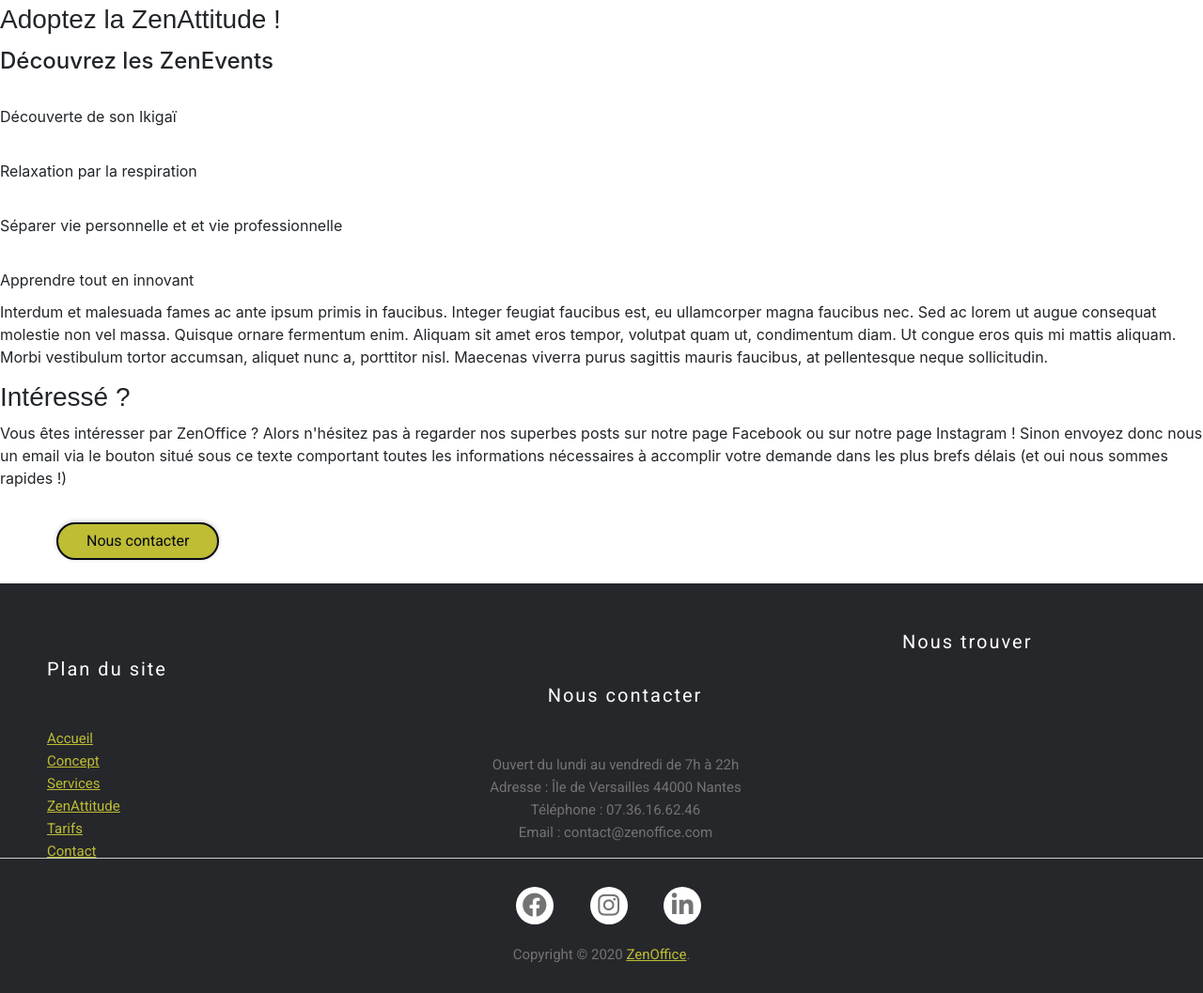
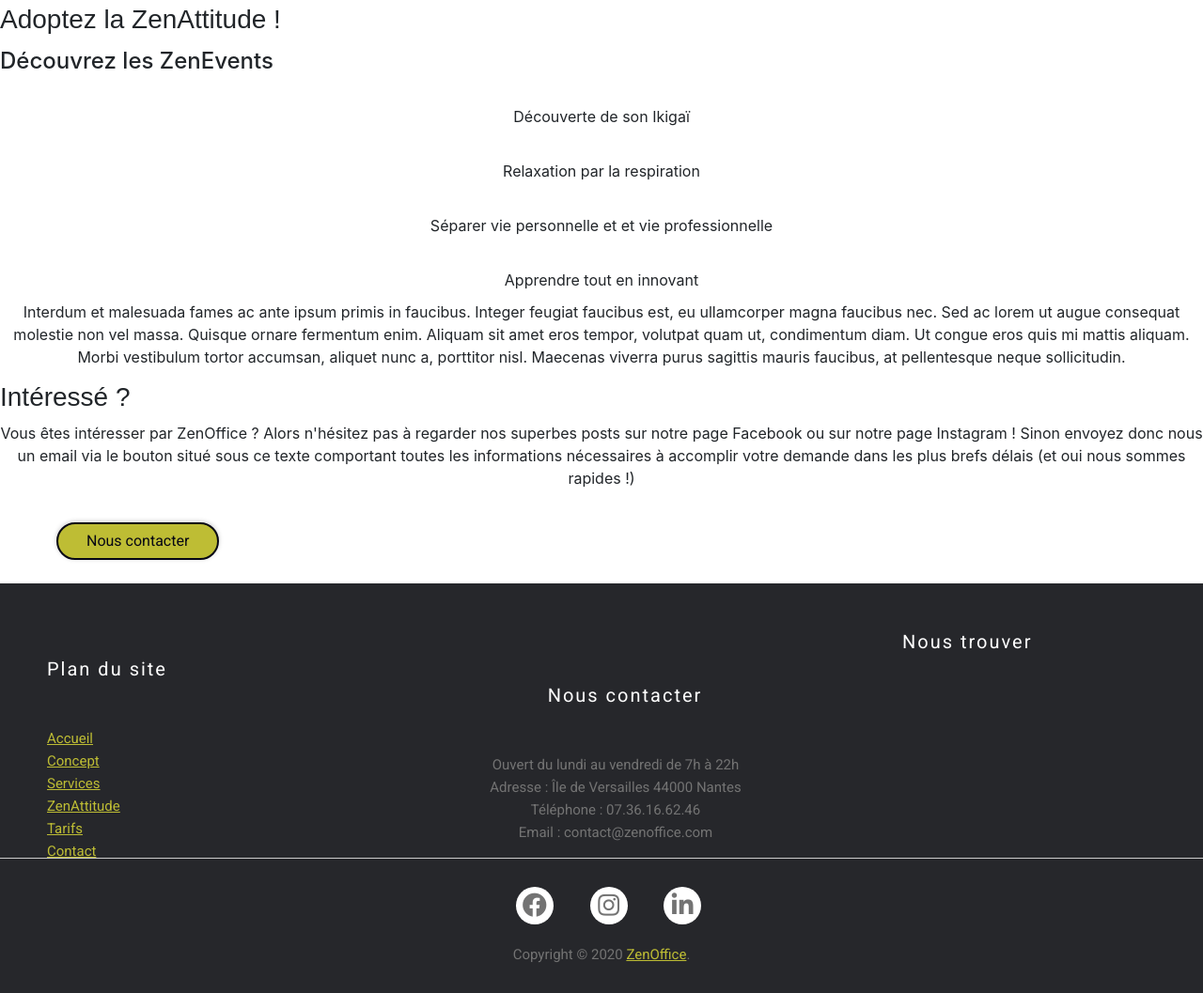
Before and after one commit to TiF0N/MSPR-HTML, a PHP site: page /zenattitude.php in a window 1280 px wide. Shown: the part 560-1617 px from the top of the page at 94% size. Run offline with PHP 8.4, Linux system fonts and the light colour scheme; some libraries are stand-ins or nearby versions.

Commit message:
update: code

```diff
--- a/contact.php
+++ b/contact.php
@@ -31,8 +31,8 @@
                     </button>
                 </form>
 </section>
-<section id="container">
-    <div class="pre-footer">
+<section id="pre-footer">
+    <div class="container">
         <h2>Vous souhaitez plus d'informations ?</h2>
         <p>Vous avez déjà visiter nos pages Facebook et Instagram ? Vous avez aussi essayer de venir nous voir mais
             personnes n'étais disponible ? Envoyez donc nous un email comportant toutes les informations nécessaires à
--- a/resources/sass/app.scss
+++ b/resources/sass/app.scss
@@ -11,6 +11,7 @@
 // Components
 
 @import "components/button";
+@import "components/paragraph";
 
 //library
 @import "library/knacss/knacss";
--- /dev/null
+++ b/resources/sass/components/_paragraph.scss
@@ -0,0 +1,4 @@
+p {
+  text-align: center;
+  justify-content: center;
+}
--- a/services.php
+++ b/services.php
@@ -53,8 +53,8 @@
             </div>
         </div>
     </section>
-    <section id="container">
-        <div class="pre-footer">
+    <section id="pre-footer">
+        <div class="container">
             <h2>Respirez et détendez-vous !</h2>
             <p>Sortez du batîment et installez-vous près de la magnifique cascade. Maintenant, inspirez puis expirer,
                 inspirez puis expirer, inspi... bref vous connaissais la chanson ! ZenOffice s'appuyera sur les
--- a/zenattitude.php
+++ b/zenattitude.php
@@ -5,8 +5,8 @@
             <h1>La ZenAttitude</h1>
         </div>
     </section>
-    <section id="container">
-        <div class="tarifs">
+    <section id="zenattitude">
+        <div class="container">
             <h2>Adoptez la ZenAttitude !</h2>
             <h3>Découvrez les ZenEvents</h3>
             <div class="row">
@@ -36,8 +36,8 @@
             mattis aliquam. Morbi vestibulum tortor accumsan, aliquet nunc a, porttitor nisl. Maecenas viverra purus
             sagittis mauris faucibus, at pellentesque neque sollicitudin.</p>
     </section>
-    <section id="container">
-        <div class="pre-footer">
+    <section id="pro-footer">
+        <div class="container">
             <h2>Intéressé ?</h2>
             <p>Vous êtes intéresser par ZenOffice ? Alors n'hésitez pas à regarder nos superbes posts sur notre page
                 Facebook ou sur notre page Instagram ! Sinon envoyez donc nous un email via le bouton situé sous ce
```
Also changed, not shown: concept.php (+6 -6 lines), confidentiality.php (+4 -4 lines), index.php (+4 -4 lines), tarifs.php (+4 -4 lines), public/css/app.css, 1 other file.
